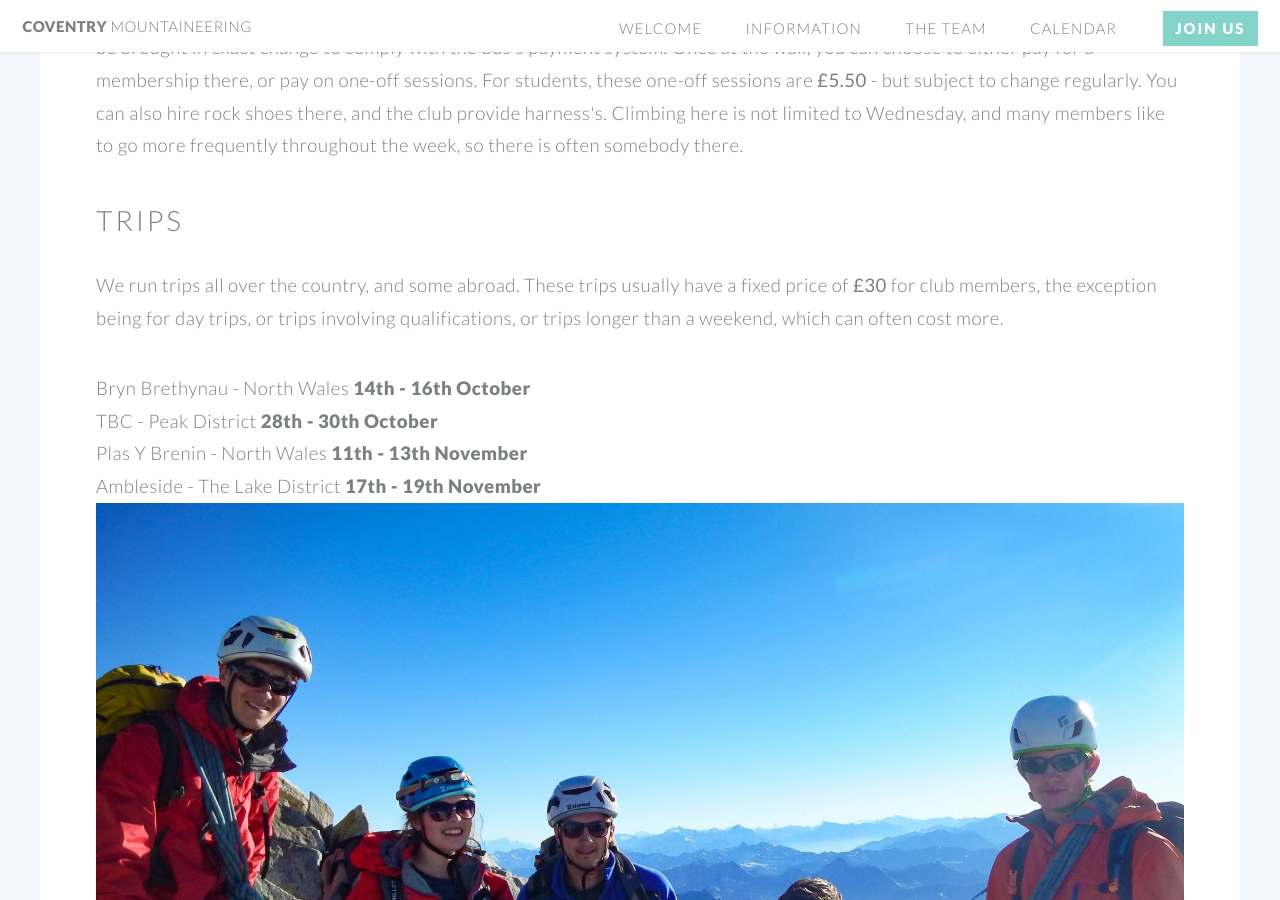
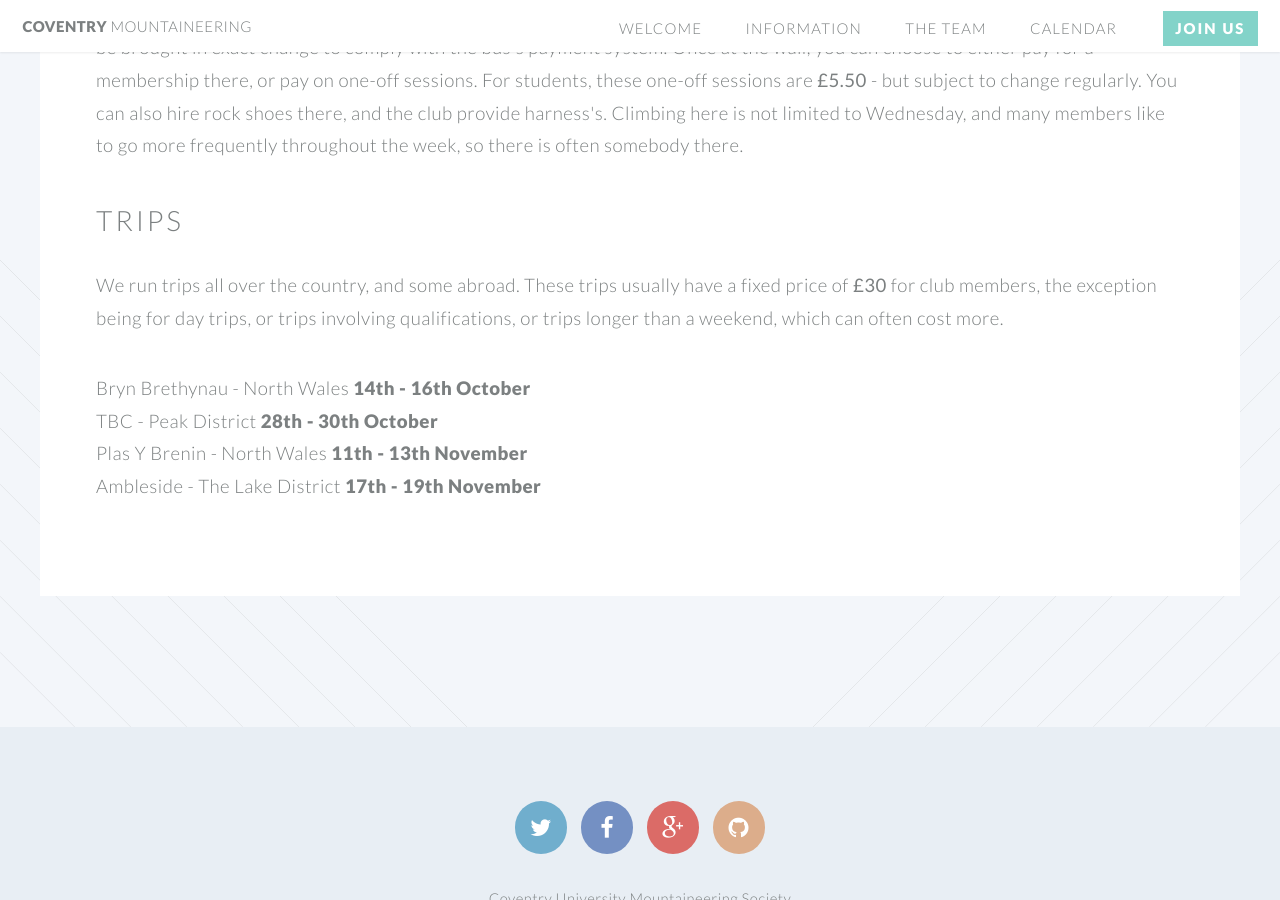
Before and after one commit to covmountain/covmountain.github.io, a Jekyll site: the page built from info.html, in a window 1280 px wide and 900 px high, scrolled down 1008 px. Built offline with Jekyll 4.4.1, drawn with Linux system fonts in a browser that asks for light colours.

Commit message:
removed iamge from info

```diff
--- a/info.html
+++ b/info.html
@@ -46,6 +46,5 @@ layout: default
         <li>TBC - Peak District <span class='bold'>28th - 30th October</span></li>
         <li>Plas Y Brenin - North Wales <span class='bold'>11th - 13th November</span></li>
         <li>Ambleside - The Lake District <span class='bold'>17th - 19th November</span></li>
-      <img src='images/summit.jpg'>
     </section>
 </article>
```
